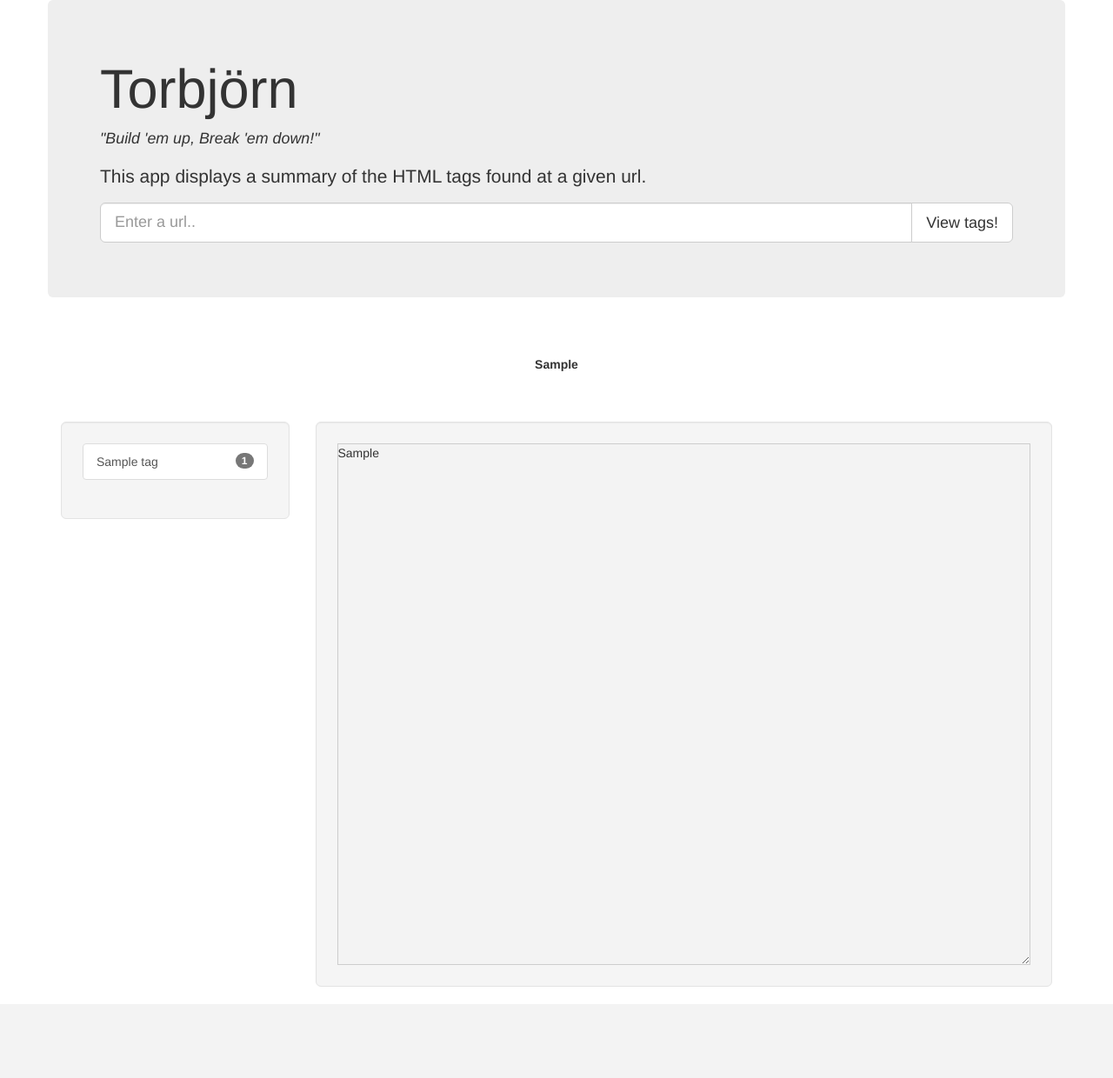
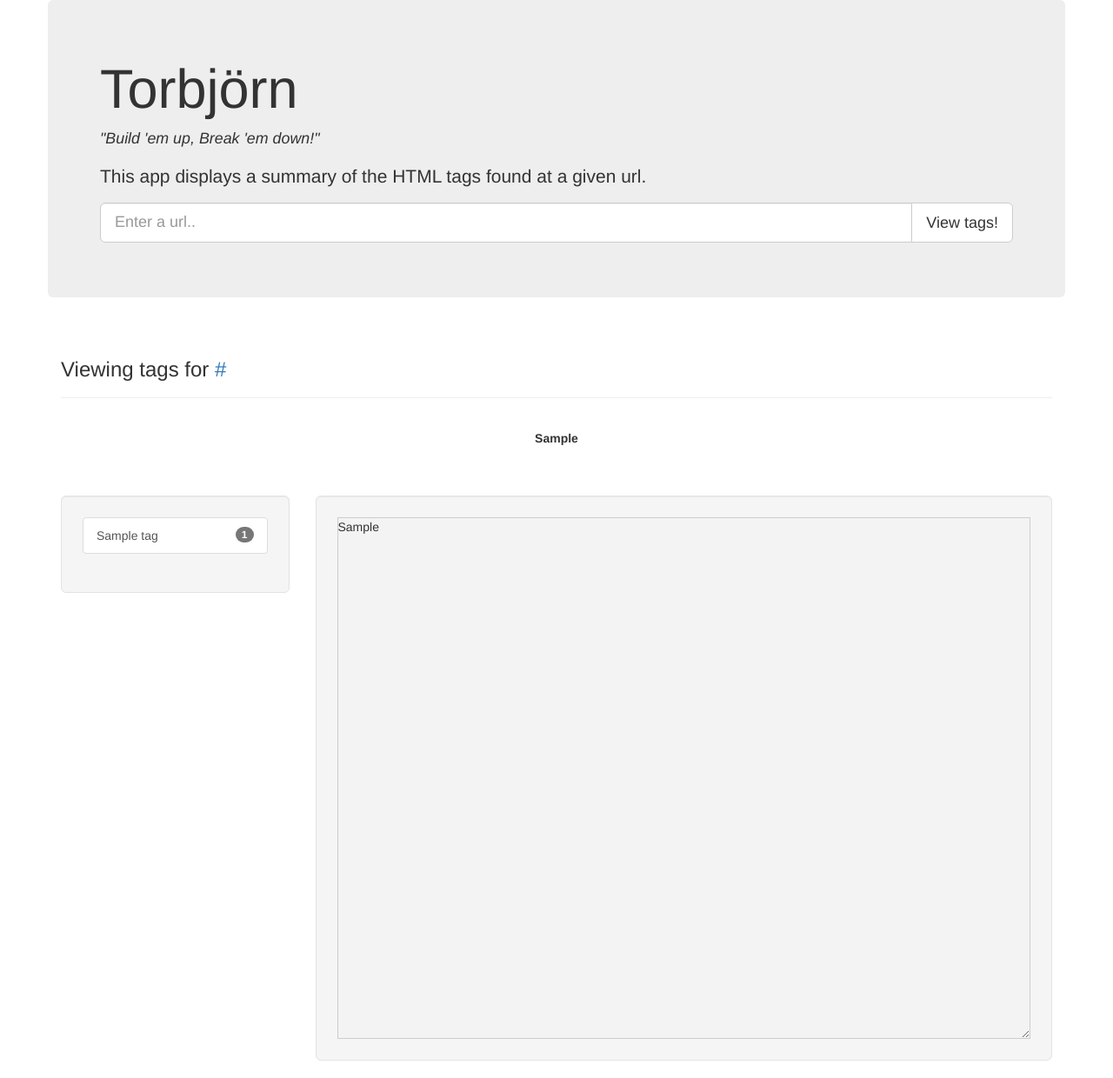
Before and after one commit to gribilly/Torbjorn, a Flask app: template app/templates/index.html in a window 1280 px wide. Shown: the whole page at 87% size. Before the commit the page ends 1135 px from the top, so only its background shows below. Run offline with Flask 2, Linux system fonts and the light colour scheme; the template is opened without the code that fills it: most values are stand-ins (such as "Sample title", 1, 10 or a date in 2020); parts of the project's set-up code (start-up, migrations or seed data) failed here and were passed over; some libraries are stand-ins or nearby versions.

Commit message:
Displaying a header with the URL above our content if we were given a parsable url.

```diff
--- a/app/static/style/index.css
+++ b/app/static/style/index.css
@@ -40,3 +40,10 @@ textarea{
     padding: 0;
     border-radius: 0;
 }
+
+/* for showing the url that we're viewing the source for currently. */
+.content-header-overflow {
+    width: 100%;
+    overflow: hidden;
+    text-overflow: ellipsis;
+}
--- a/app/templates/index.html
+++ b/app/templates/index.html
@@ -35,16 +35,20 @@
         </div>
     </div>
 
-    <!-- Display our text input for the user to be able to enter a URL. -->
+    <!-- If a url was provided, then show our header -->
+    {% if url_str %}
     <div class="row">
-        <div class="col-sm-12" id="url-input">
-
+        <div class="col-sm-12">
+            <div class="page-header">
+                <h3 class="content-header-overflow">Viewing tags for <a href="{{ url_str }}">{{ url_str }}</a></h3>
+            </div>
         </div>
     </div>
+    {% endif %}
 
     <!-- Display an alert if need be. -->
     {% if alert_str %}
-    <div class="row top-buffer" >
+    <div class="row" >
         <div class="col-sm-12">
             <div class="alert {{ alert_style }}" role="alert">
                 <div style="text-align:center;font-weight:bold;">{{ alert_str }}</div>
```
